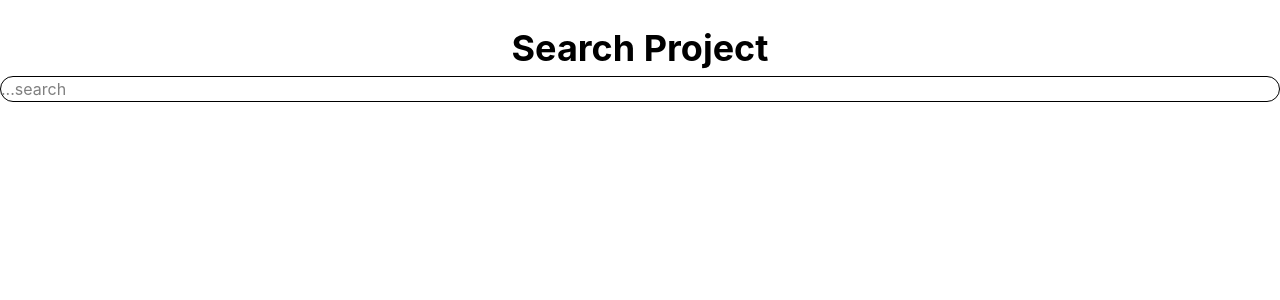
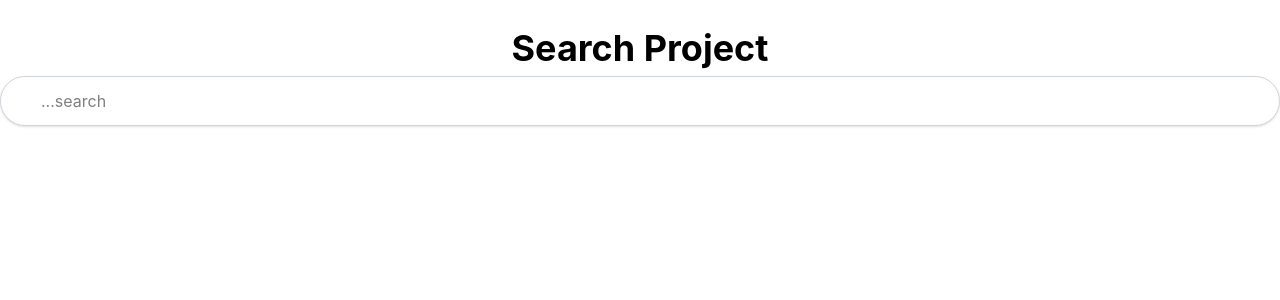
Before and after one commit to Shubham-Atri99/Vuejs_Search, a Vue app: page / in a window 1280 px wide. Shown: the top 300 px of the page. Built offline with nearby package versions, Linux system fonts and the light colour scheme.

Commit message:
added debounce search

```diff
--- a/src/components/search/Searchbar.vue
+++ b/src/components/search/Searchbar.vue
@@ -4,7 +4,10 @@
     :value="query"
     @input="updatequery"
     placeholder="...search"
-    class="  w-full border  rounded-2xl "
+    class="w-full pl-10 pr-4 py-3 rounded-full border border-gray-300
+             bg-white shadow-sm
+             focus:outline-none focus:ring-2 focus:ring-blue-400 focus:border-blue-400
+             transition duration-300"
     />
 </div>
 </template>
--- a/src/components/search/Searchlist.vue
+++ b/src/components/search/Searchlist.vue
@@ -1,6 +1,6 @@
 <template>
     <div class=" grid  md:grid-cols-2 lg:grid-cols-3  mt-6 gap-6">
-        <SearchlistItem v-for="result in results" :key="result.id" :result="result" />
+    <SearchlistItem v-for="result in results" :key="result.id" :result="result" />
     </div>
 </template>
 
--- a/src/views/Searchview.vue
+++ b/src/views/Searchview.vue
@@ -18,8 +18,13 @@ export default {
    const query=ref ('');
    const results=ref ([]);
    const isloading=ref(false);
+
+   let debouncetimeout;
+
     const handlesearch = async (value) => {
-      query.value = value
+      clearTimeout(debouncetimeout)
+      debouncetimeout=setTimeout(async()=>{
+       query.value = value
       isloading.value = true
 
       try {
@@ -31,6 +36,8 @@ export default {
       }
 
       isloading.value = false
+      },2000)
+
     }
     return {
         query,
```
